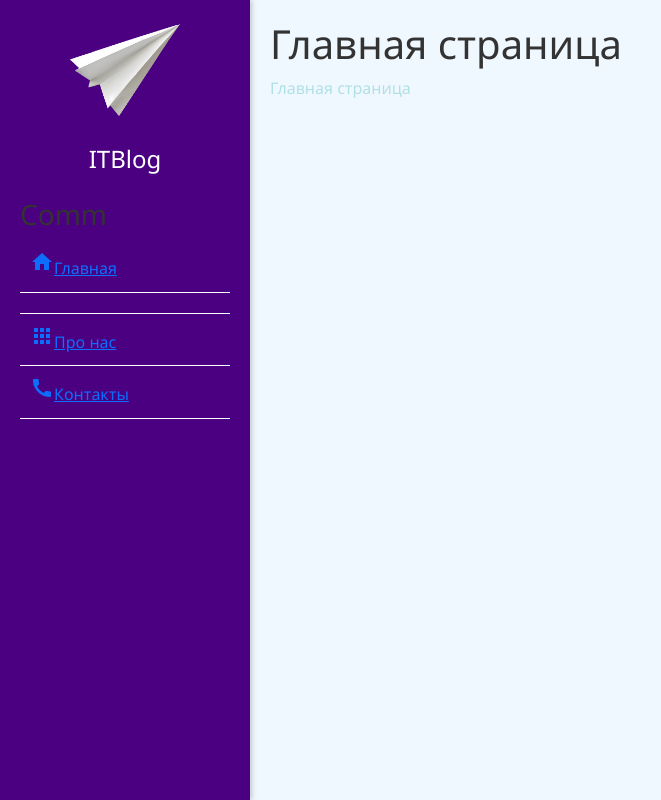
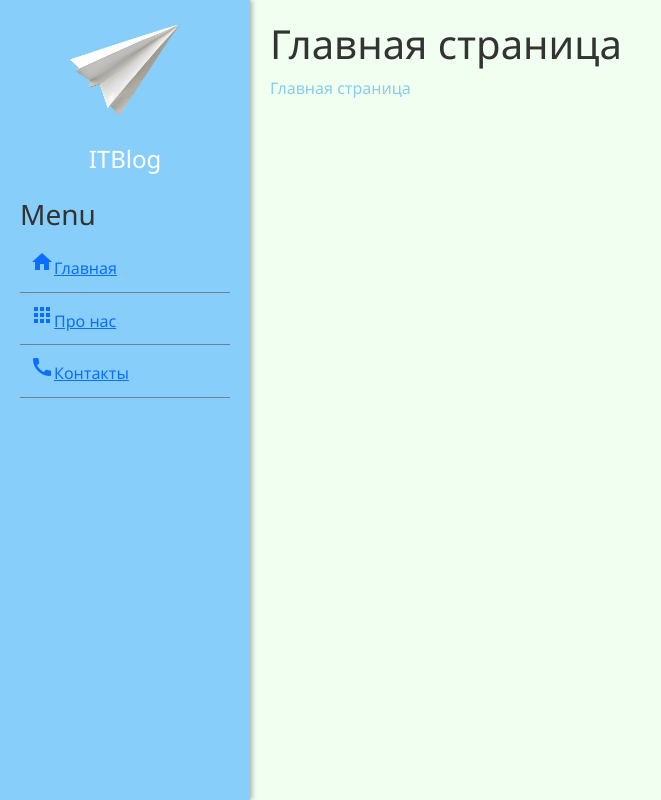
Before and after one commit to EugeneManchenko/INNODOM_HOMEWORK, a Django app: page / in a window 1280 px wide. Shown: the whole page, without its empty margins (0-661 px from the left). Run offline with Django 4.2, Linux system fonts and the light colour scheme.

Commit message:
Редатирование шаблона

```diff
--- a/mynews/itblog/main/static/main/css/main.css
+++ b/mynews/itblog/main/static/main/css/main.css
@@ -4,8 +4,8 @@
 body {
     font-family: 'Segoe UI', Tahoma, Geneva, Verdana, sans-serif;
     font-size: 16px;
-    background-color: #F0F8FF;
-    color: #B0E0E6;
+    background-color: #F0FFF0;
+    color: #87CEEB;
     line-height: 1.6;
     margin: 0;
     padding: 0;
@@ -14,11 +14,11 @@ body {
 /* Настройте стиль боковой панели */
 aside {
     position: fixed;
-    background: #4B0082;
+    background: #87CEFA;
     width: 250px;
     padding: 20px;
     height: 100%;
-    box-shadow: 2px 0 5px rgba(0, 0, 0, 0.2);
+    box-shadow: 2px 0 5px rgba(0, 0, 0, 0.3);
 }
 
 aside img {
@@ -46,13 +46,13 @@ aside ul {
 
 aside ul li {
     padding: 10px;
-    border-bottom: 1px solid #FFF;
+    border-bottom: 1px solid #708090;
 }
 
 /* Добавьте эффект наведения на элементы списка */
 aside ul li:hover,
 aside ul a:hover {
-    background: #9932CC;
+    background: #708090;
     color: #FFF;
     cursor: pointer;
 }
--- a/mynews/itblog/main/templates/main/layout.html
+++ b/mynews/itblog/main/templates/main/layout.html
@@ -8,19 +8,18 @@
     <meta http-equiv="X-UA-Compatible" content="ie=edge">
     <title>{% block title %}{% endblock %}</title>
     <link rel="stylesheet" href="https://cdn.jsdelivr.net/npm/bootstrap@5.3.2/dist/css/bootstrap.min.css">
-    <link rel="stylesheet" href="{% static 'main/css/main.css' %}">
-    <link rel="stylesheet" href="https://fonts.googleapis.com/icon?family=Material+Icons">
-
+    <link href="{% static 'main/css/main.css' %}" rel="stylesheet">
+    <link href="https://fonts.googleapis.com/icon?family=Material+Icons" rel="stylesheet">
 </head>
 <body>
 <aside>
-        <img src="{% static 'main/img/cat.png' %}" alt="Все подслушано">
+    <img src="{% static 'main/img/cat.png' %}" alt="Logo">
     <span class="logo">ITBlog</span>
-        <h3>Comm</h3>
+    <h3>Menu</h3>
     <ul>
-            <a href="/"><li><i class="material-icons">home</i>Главная</li></a>
-            <a href="/about"><li><li><i class="material-icons">apps</i>Про нас</li></a>
-            <a href="/"><li><i class="material-icons">call</i>Контакты</li></a>
+        <li><a href="/"><i class="material-icons">home</i>Главная</a></li>
+        <li><a href="/about"><i class="material-icons">apps</i>Про нас</a></li>
+        <li><a href="/contact"><i class="material-icons">call</i>Контакты</a></li>
     </ul>
 </aside>
 <main>
```
Lines whose indentation alone changed are shown as unchanged.
